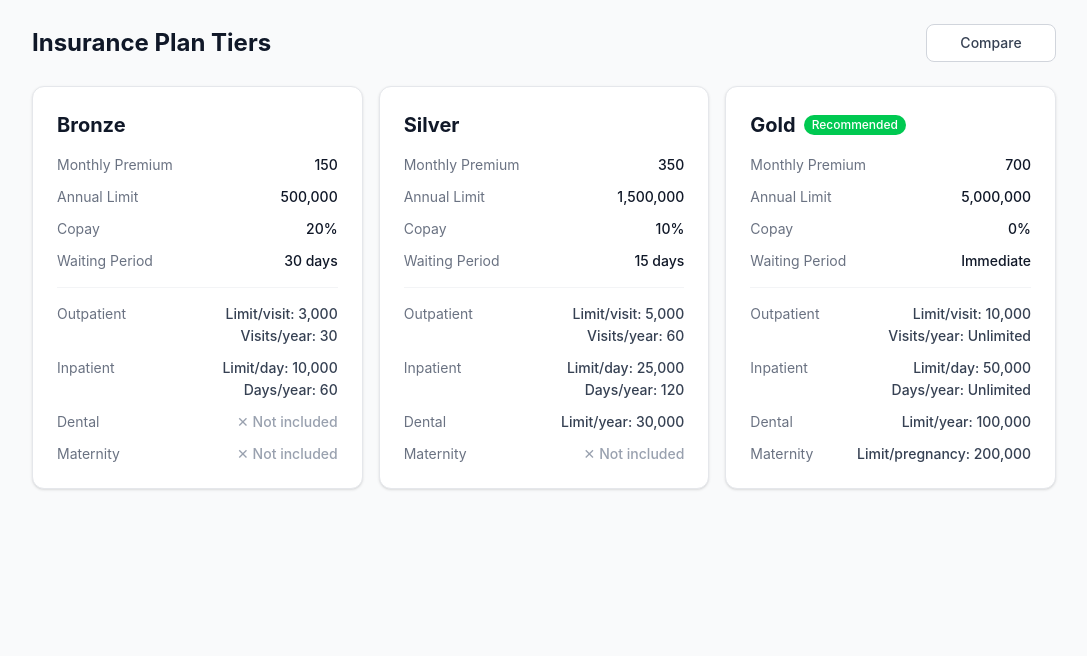
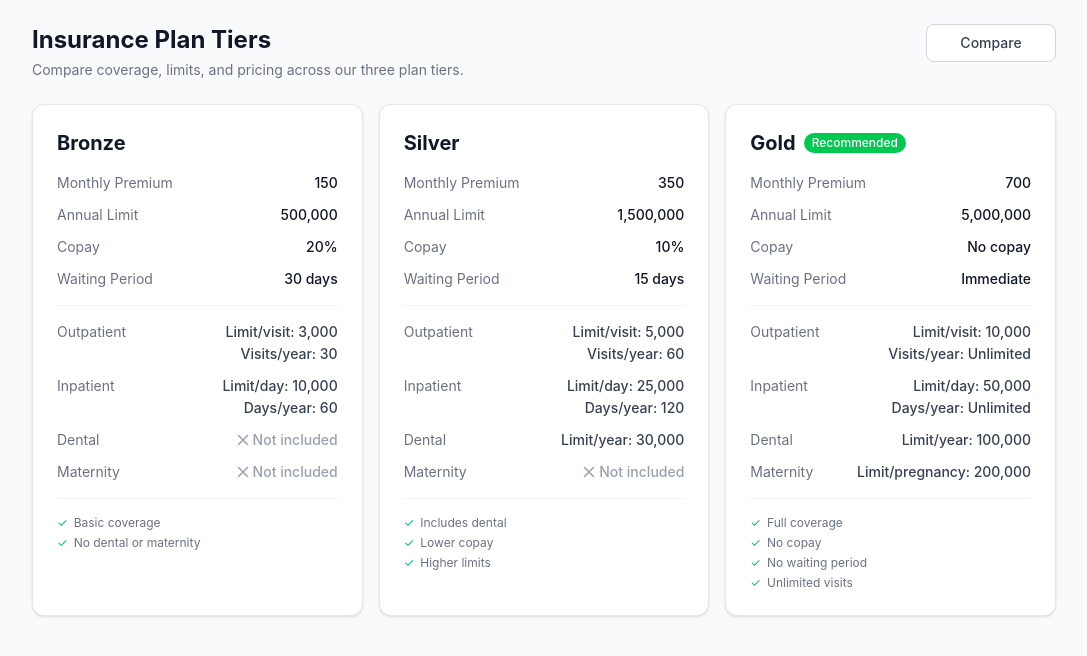
Before and after one commit to nmtrong1000/papaya-ai-engineer-challenges, a React (Vite) app in the folder challenges/challenge-01-plan-comparison/app/: page / in a window 1280 px wide. Shown: the top 656 px of the page, without its empty margins (96-1183 px from the left). Built offline with nearby package versions, Linux system fonts and the light colour scheme.

Commit message:
feat: PC-08 done — Polish visuals & accessibility

```diff
--- a/challenges/challenge-01-plan-comparison/app/src/App.tsx
+++ b/challenges/challenge-01-plan-comparison/app/src/App.tsx
@@ -8,11 +8,16 @@ function App() {
   return (
     <div className="bg-gray-50 min-h-screen p-4 md:p-6">
       <div className="max-w-5xl mx-auto">
-        <div className="flex items-center justify-between mb-6">
-          <h1 className="text-2xl font-bold text-gray-900">Insurance Plan Tiers</h1>
+        <header className="flex items-start justify-between gap-4 mb-6">
+          <div>
+            <h1 className="text-2xl font-bold text-gray-900">Insurance Plan Tiers</h1>
+            <p className="text-sm text-gray-500 mt-1">
+              Compare coverage, limits, and pricing across our three plan tiers.
+            </p>
+          </div>
           <button
             onClick={() => setCompareMode(v => !v)}
-            className={`min-w-[130px] px-4 py-2 text-sm font-medium rounded-lg border transition-colors cursor-pointer ${
+            className={`shrink-0 min-w-[130px] px-4 py-2 text-sm font-medium rounded-lg border transition-colors cursor-pointer ${
               compareMode
                 ? 'bg-gray-900 text-white border-gray-900'
                 : 'bg-white text-gray-700 border-gray-300 hover:bg-gray-50'
@@ -20,7 +25,7 @@ function App() {
           >
             {compareMode ? 'Hide Rankings' : 'Compare'}
           </button>
-        </div>
+        </header>
         <ComparisonTable plans={plans} compareMode={compareMode} />
       </div>
     </div>
--- a/challenges/challenge-01-plan-comparison/app/src/components/PlanCard.tsx
+++ b/challenges/challenge-01-plan-comparison/app/src/components/PlanCard.tsx
@@ -17,9 +17,9 @@ const ROW_CLS: Record<Rank, string> = {
 }
 
 const VAL_CLS: Record<Rank, string> = {
-  1: 'font-medium text-emerald-500',
-  2: 'font-medium text-amber-700',
-  3: 'font-medium text-rose-600',
+  1: 'font-semibold text-emerald-700',
+  2: 'font-semibold text-amber-700',
+  3: 'text-rose-600',
 }
 
 type Props = {
@@ -61,7 +61,7 @@ export function PlanCard({ plan, ranks, recommended = false }: Props) {
         <div className={`flex justify-between ${rowCls('copay_percentage')}`}>
           <dt className="text-gray-500">Copay</dt>
           <dd className={valCls('copay_percentage')}>
-            {plan.copay_percentage}%
+            {plan.copay_percentage === 0 ? 'No copay' : `${plan.copay_percentage}%`}
           </dd>
         </div>
 
@@ -85,6 +85,17 @@ export function PlanCard({ plan, ranks, recommended = false }: Props) {
           </div>
         ))}
       </dl>
+
+      <hr className="my-4 border-gray-100" />
+
+      <ul className="space-y-1">
+        {plan.highlights.map(h => (
+          <li key={h} className="flex items-center gap-1.5 text-xs text-gray-500">
+            <span className="text-emerald-500">✓</span>
+            {h}
+          </li>
+        ))}
+      </ul>
     </div>
   )
 }
--- a/challenges/challenge-01-plan-comparison/app/src/utils/formatBenefit.tsx
+++ b/challenges/challenge-01-plan-comparison/app/src/utils/formatBenefit.tsx
@@ -5,7 +5,9 @@ const fmt = (n: number) => n === -1 ? 'Unlimited' : n.toLocaleString()
 
 const notIncluded = (
   <span className="flex items-center gap-1 text-gray-400">
-    <span aria-hidden="true">✕</span>
+    <svg aria-hidden="true" className="w-3 h-3 shrink-0" viewBox="0 0 12 12" fill="none">
+      <path d="M1.5 1.5l9 9M10.5 1.5l-9 9" stroke="currentColor" strokeWidth="1.5" strokeLinecap="round" />
+    </svg>
     <span className="sr-only">Not included</span>
     <span>Not included</span>
   </span>
```
Also changed, not shown: 1 other file (tests, documents, lock files or other folders).
